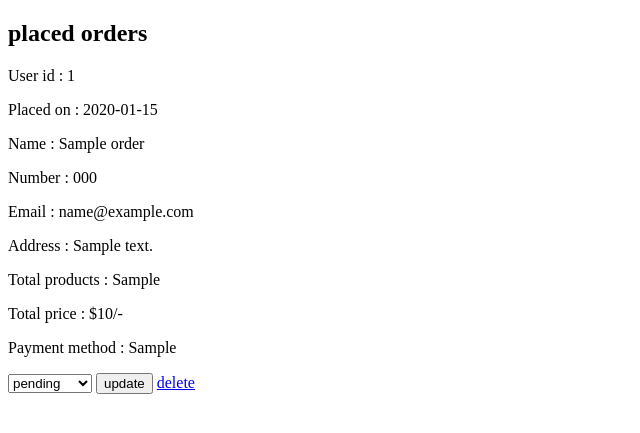
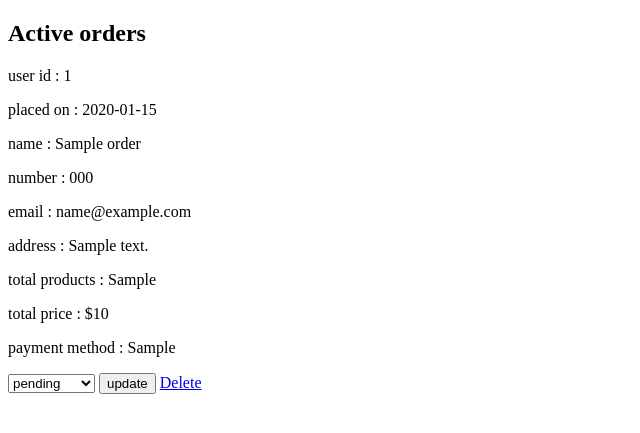
Before and after one commit to XhesBaze/CarShopWEBProject, a PHP site: page /admin_orders.php in a window 1280 px wide. Shown: the part 164-597 px from the top of the page, without its empty margins (0-640 px from the left). Run offline with PHP 8.4, Linux system fonts and the light colour scheme; a user stored in the database is signed in; tables that the repository leaves empty hold one stand-in row (values such as "Sample post").

Commit message:
Updated admin_orders.php

```diff
--- a/phpFiles/admin_orders.php
+++ b/phpFiles/admin_orders.php
@@ -4,33 +4,22 @@
 
 session_start();
 
-//retrieves the admin id from the session
 $admin_id = $_SESSION['admin_id'];
 
-//redirects to the login page if the admin id is not set
 if(!isset($admin_id)){
    header('location:login.php');
 };
 
-//executes when the form is submitted to update the order status
 if(isset($_POST['update_order'])){
-   //retrieves the order id from the form data
    $order_id = $_POST['order_id'];
-   //the update payment status will be retrieved from the form data
    $update_payment = $_POST['update_payment'];
-   //update the payment status in the database based on the specific  order id
-   mysqli_query($conn, "UPDATE `orders` SET payment_status = '$update_payment' WHERE id = '$order_id'") or die('query failed');
-   //a success message will be stored and displayed later
-   $message[] = 'payment status has been updated!';
+   mysqli_query($conn, "UPDATE `orders` SET payment_status = '$update_payment' WHERE id = '$order_id'") or die('Query failed');
+   $message[] = 'Payment status updated!';
 }
 
-//it will be excecuted when the delete link is clicked to delete an order
 if(isset($_GET['delete'])){
-   //retrieves the order id that will be deleted from the query string
    $delete_id = $_GET['delete'];
-   //the order will be deleted from the database based on the specific order id
-   mysqli_query($conn, "DELETE FROM `orders` WHERE id = '$delete_id'") or die('query failed');
-   //redirecting back to the admin orders page after deleting the order
+   mysqli_query($conn, "DELETE FROM `orders` WHERE id = '$delete_id'") or die('Query failed');
    header('location:admin_orders.php');
 }
 
@@ -42,10 +31,9 @@ if(isset($_GET['delete'])){
    <meta charset="UTF-8">
    <meta http-equiv="X-UA-Compatible" content="IE=edge">
    <meta name="viewport" content="width=device-width, initial-scale=1.0">
-   <title>dashboard</title>
-
+   <title>Admin Orders</title>
+   <link rel="icon" type="image/png" href="..\images\admin-logo.png"/>
    <link rel="stylesheet" href="https://cdnjs.cloudflare.com/ajax/libs/font-awesome/6.0.0/css/all.min.css">
-
    <link rel="stylesheet" href="css/admin_style.css">
 
 </head>
@@ -55,41 +43,41 @@ if(isset($_GET['delete'])){
 
 <section class="placed-orders">
 
-   <h1 class="title">placed orders</h1>
+   <h1 class="title">Active orders</h1>
 
    <div class="box-container">
 
       <?php
 
-      $select_orders = mysqli_query($conn, "SELECT * FROM `orders`") or die('query failed');
+      $select_orders = mysqli_query($conn, "SELECT * FROM `orders`") or die('Query failed');
       if(mysqli_num_rows($select_orders) > 0){
          while($fetch_orders = mysqli_fetch_assoc($select_orders)){
       ?>
       <div class="box">
-         <p> User id : <span><?php echo $fetch_orders['user_id']; ?></span> </p>
-         <p> Placed on : <span><?php echo $fetch_orders['placed_on']; ?></span> </p>
-         <p> Name : <span><?php echo $fetch_orders['name']; ?></span> </p>
-         <p> Number : <span><?php echo $fetch_orders['number']; ?></span> </p>
-         <p> Email : <span><?php echo $fetch_orders['email']; ?></span> </p>
-         <p> Address : <span><?php echo $fetch_orders['address']; ?></span> </p>
-         <p> Total products : <span><?php echo $fetch_orders['total_products']; ?></span> </p>
-         <p> Total price : <span>$<?php echo $fetch_orders['total_price']; ?>/-</span> </p>
-         <p> Payment method : <span><?php echo $fetch_orders['method']; ?></span> </p>
+         <p> user id : <span><?php echo $fetch_orders['user_id']; ?></span> </p>
+         <p> placed on : <span><?php echo $fetch_orders['placed_on']; ?></span> </p>
+         <p> name : <span><?php echo $fetch_orders['name']; ?></span> </p>
+         <p> number : <span><?php echo $fetch_orders['number']; ?></span> </p>
+         <p> email : <span><?php echo $fetch_orders['email']; ?></span> </p>
+         <p> address : <span><?php echo $fetch_orders['address']; ?></span> </p>
+         <p> total products : <span><?php echo $fetch_orders['total_products']; ?></span> </p>
+         <p> total price : <span>$<?php echo $fetch_orders['total_price']; ?></span> </p>
+         <p> payment method : <span><?php echo $fetch_orders['method']; ?></span> </p>
          <form action="" method="post">
             <input type="hidden" name="order_id" value="<?php echo $fetch_orders['id']; ?>">
             <select name="update_payment">
                <option disabled selected><?php echo $fetch_orders['payment_status']; ?></option>
-               <option value="pending">pending</option>
-               <option value="completed">completed</option>
+               <option value="pending">Pending</option>
+               <option value="completed">Completed</option>
             </select>
             <input type="submit" name="update_order" value="update" class="option-btn">
-            <a href="admin_orders.php?delete=<?php echo $fetch_orders['id']; ?>" class="delete-btn" onclick="return confirm('delete this order?');">delete</a>
+            <a href="admin_orders.php?delete=<?php echo $fetch_orders['id']; ?>" class="delete-btn" onclick="return confirm('Delete this order?');">Delete</a>
          </form>
       </div>
       <?php
          }
       }else{
-         echo '<p class="empty">no orders placed yet!</p>';
+         echo '<p class="empty">No active orders.</p>';
       }
       ?>
    </div>
```
